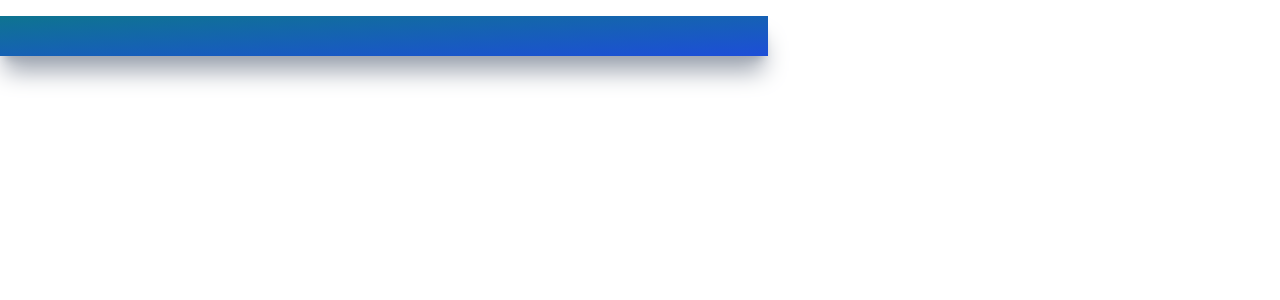
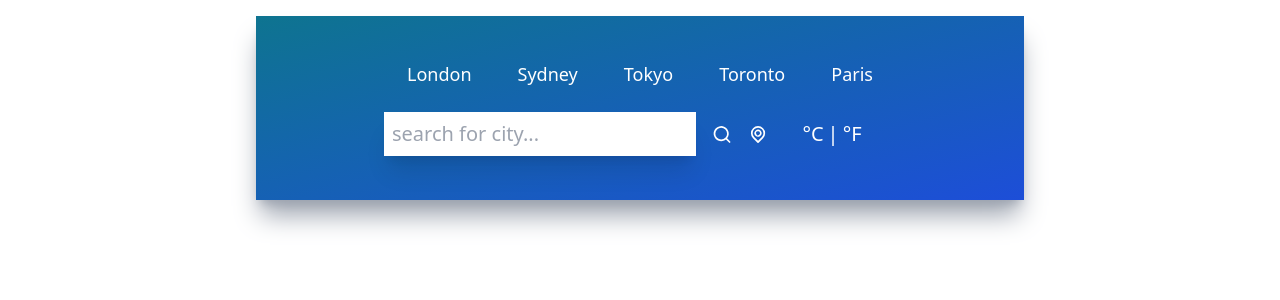
Before and after one commit to Vincenttoon/weatherman-react, a React (Create React App) app: page / in a window 1280 px wide. Shown: the top 300 px of the page. Built offline with nearby package versions, Linux system fonts and the light colour scheme.

Commit message:
top button and inputs looking good

```diff
--- a/src/App.js
+++ b/src/App.js
@@ -1,10 +1,13 @@
 import "./App.css";
 import UilReact from "@iconscout/react-unicons/icons/uil-react";
+import TopButton from "./components/TopButton";
+import Inputs from "./components/Inputs";
 
 function App() {
   return (
-    <div className="mxauto max-w-screen-md mt-4 py-5 px-32 bg-gradient-to-br from-cyan-700 to-blue-700 h-fit shadow-xl shadow-gray-400">
-
+    <div className="mx-auto max-w-screen-md mt-4 py-5 px-32 bg-gradient-to-br from-cyan-700 to-blue-700 h-fit shadow-xl shadow-gray-400">
+      <TopButton />
+      <Inputs />
     </div>
   );
 }
--- /dev/null
+++ b/src/components/Inputs.jsx
@@ -0,0 +1,36 @@
+import React from 'react'
+import { UilSearch, UilLocationPoint } from '@iconscout/react-unicons'
+
+function Inputs() {
+  return (
+
+    <div className='flex flex-row justify-center my-6'>
+
+        <div className='flex flex-row w-3/4 items-center justify-center space-x-4'>
+
+            <input
+            type="text"
+            placeholder='Search for city...'
+            className=" text-xl font-light p-2 w-full shadow-xl capitalize focus:outline-none placeholder:lowercase"
+            />
+            <UilSearch size={25} className="text-white cursor-pointer transition ease-out hover:scale-125" />
+            <UilLocationPoint size={25} className="text-white cursor-pointer transition ease-out hover:scale-125" />
+
+        </div>
+
+
+        <div className='flex flex-row w-1/4 items-center justify-center'>
+            <button name='metric' className='text-xl text-white font-light'>
+                °C
+            </button>
+            <p className='text-xl text-white mx-1'> | </p>
+            <button name='imperial' className='text-xl text-white font-light'>
+                °F
+            </button>
+        </div>
+    </div>
+
+  )
+}
+
+export default Inputs
--- /dev/null
+++ b/src/components/TopButton.jsx
@@ -0,0 +1,41 @@
+import React from 'react'
+
+function TopButton() {
+
+    const cities = [
+        {
+            id: 1,
+            title: 'London'
+        },
+        {
+            id: 2,
+            title: 'Sydney'
+        },
+        {
+            id: 3,
+            title: 'Tokyo'
+        },
+        {
+            id: 4,
+            title: 'Toronto'
+        },
+        {
+            id: 5,
+            title: 'Paris'
+        },
+    ]
+
+  return (
+
+    <div className='flex items-center justify-around my-6'>
+        {cities.map((city) => (
+            <button key={city.id} className='text-white text-lg font-medium'>
+                {city.title}
+            </button>
+        ))}
+    </div>
+
+  )
+}
+
+export default TopButton
```
